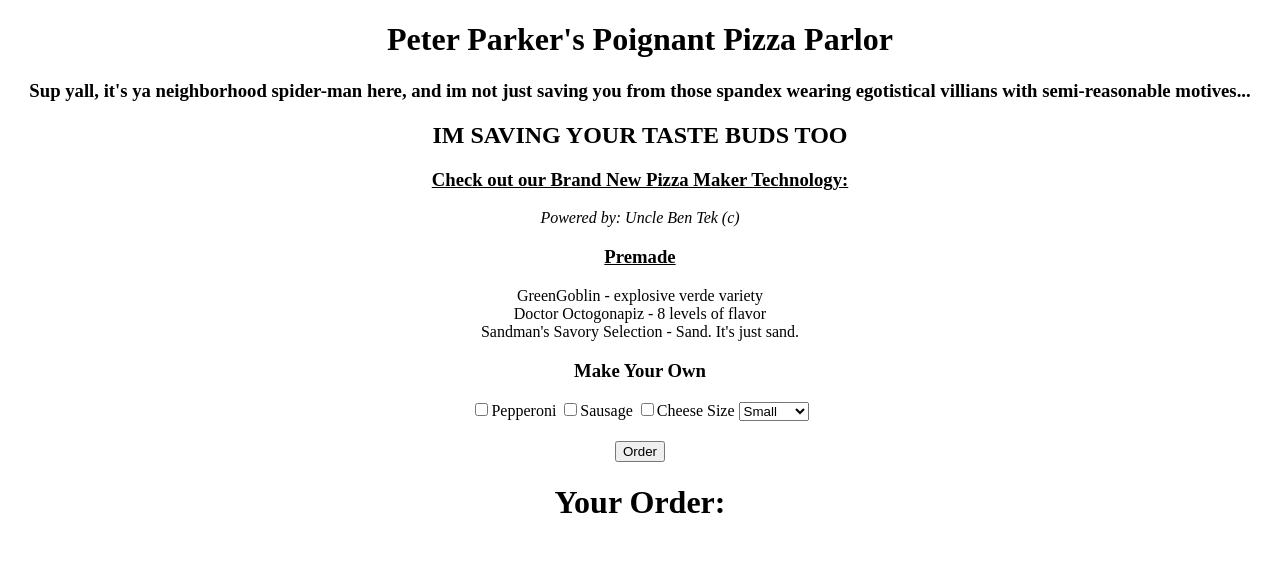
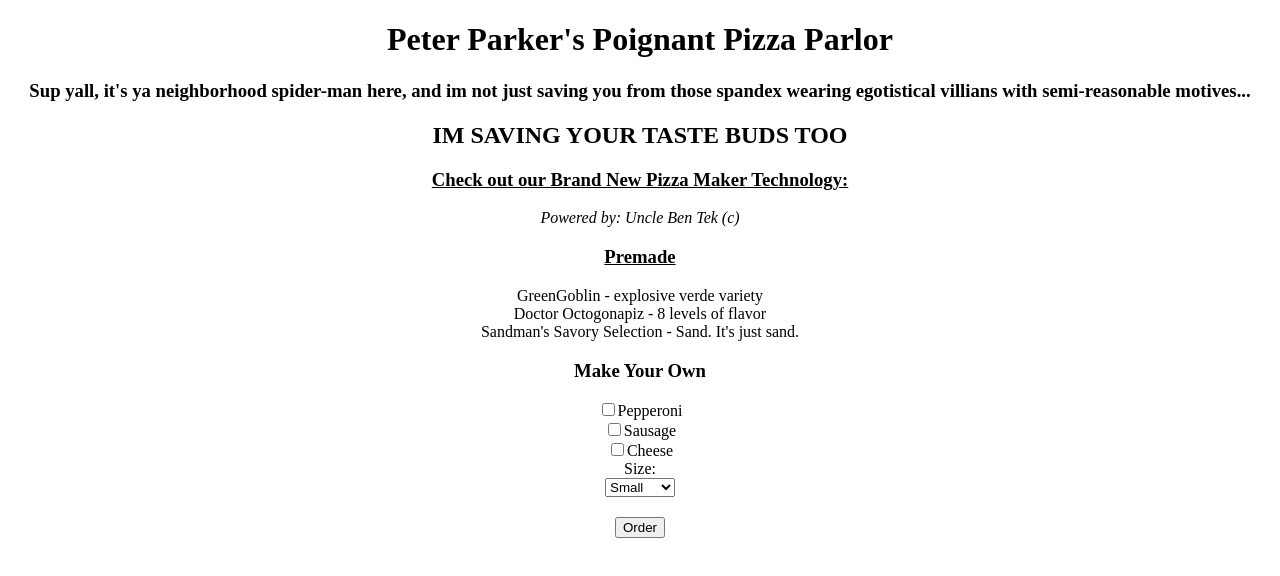
Before and after one commit to JEvans890/pizza-parlor, a plain HTML site: page index.html in a window 1280 px wide. Drawn offline with Linux system fonts and the light colour scheme.

Commit message:
continue troubleshooting an output and beginning a controller

```diff
--- a/index.html
+++ b/index.html
@@ -20,19 +20,18 @@
             </label>
     <h3>Make Your Own</h3>
         <div id="checkboxes-container">
-            <label><input type="checkbox" value="Pepperoni">Pepperoni</label>
-            <label><input type="checkbox" value="Sausage">Sausage</label>
-            <label><input type="checkbox" value="Cheese">Cheese</label>
-            <label>Size
+            <input type="checkbox" value="Pepperoni">Pepperoni<br>
+            <input type="checkbox" value="Sausage">Sausage<br>
+            <input type="checkbox" value="Cheese">Cheese<br>
+            <label>Size:<br>
                 <select id="Size">
                     <option id="Small">Small</option>
                     <option id="Medium">Medium</option>
                     <option id="Large">Large</option>
                 </select>
             </label>
-            <button id="button">Order</button>
-            <h1>Your Order:<br>
-                <span></span>
+            <button type="button">Order</button>
+            <h1 id="h1">
             </h1>
         </div>
     </form>
--- a/js/scripts.js
+++ b/js/scripts.js
@@ -27,12 +27,19 @@ function createCheckboxes() {
 
     }
 }
-*/
+
 //button stuff
-let btnShow = document.querySelector('button');
+let form = document.querySelector('form');
 let result = document.querySelector('h1');
 
-btnShow.addEventListener('click', () => {
+form.addEventListener('click', () => {
+    event.preventDefault();
     let checkbox = document.querySelector('input[type="checkbox"]:checked');
     result.innerText = checkbox.value;
 });
+*/
+class Pizza {
+    toppings = document.div('#checkbox-container').value;
+    size = document.getSelection('#Size').value;
+};
+console.log(toppings);
```
Also changed, not shown: 1 other file.
